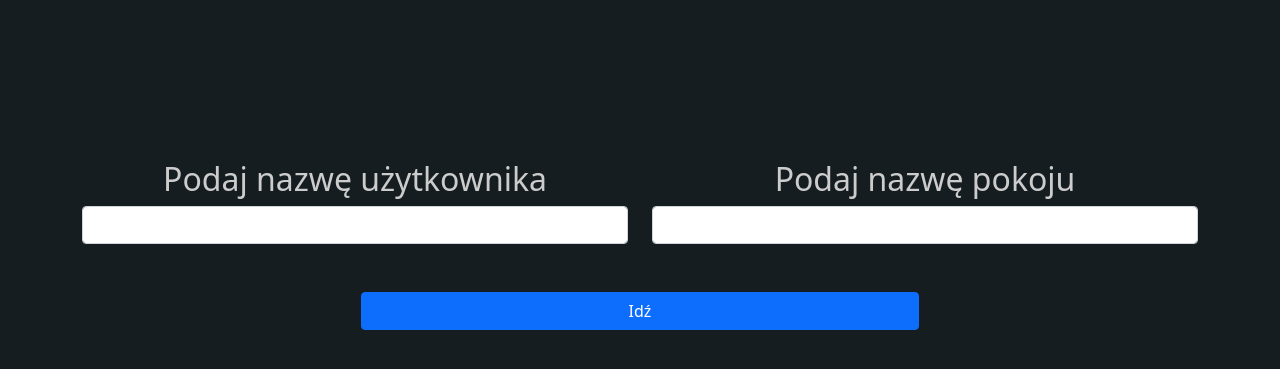
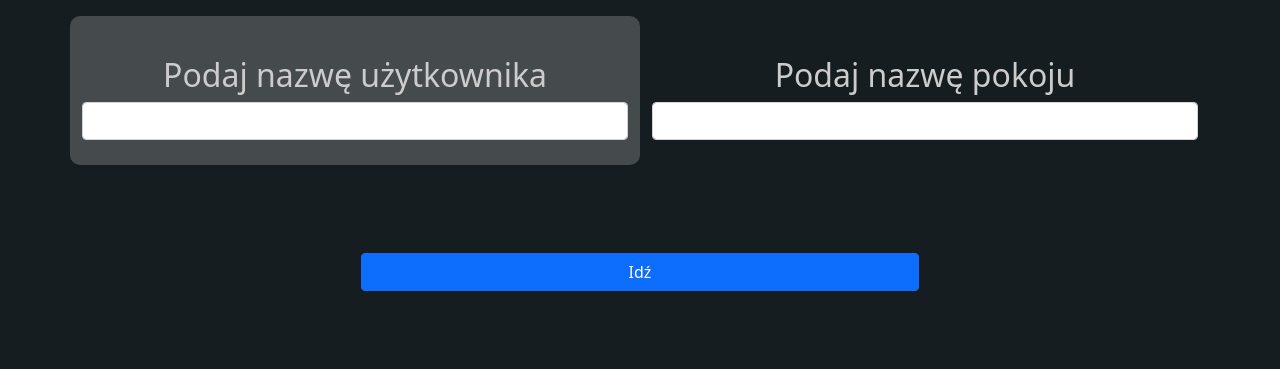
Before and after one commit to 80Quattro/ToDo, a PHP site: page / in a window 1280 px wide. Shown: the top 369 px of the page. Run offline with PHP 8.4, Linux system fonts and the light colour scheme.

Commit message:
Select new room and join room option in home screen

```diff
--- a/Views/css/home.css
+++ b/Views/css/home.css
@@ -1,9 +1,17 @@
 .col {
     text-align: center;
+    padding-top: 40px;
+    padding-bottom: 25px;
+    border-radius: 10px;
+    cursor: pointer;
+}
+
+.choice:hover {
+    background-color: rgba(255, 255, 255, 0.1);
 }
 
 .container {
-    padding-top: 10em;
+    padding-top: 1em;
 }
 
 .row {
@@ -13,3 +21,7 @@
 .btn {
     width: 50%;
 }
+
+.choice.selected {
+    background-color: rgba(255, 255, 255, 0.2);
+}
--- a/Views/home.php
+++ b/Views/home.php
@@ -1,12 +1,12 @@
 <div class="container">
     <div class="row">
-        <div class="col">
+        <div class="col choice selected" id="createRoom">
             <h2>Podaj nazwę użytkownika</h2>
             <form action="/create" method="POST" id="nameForm">
                 <input type="text" name="name" id="nameInput" class="form-control">
             </form>
         </div>
-        <div class="col">
+        <div class="col choice" id="joinRoom">
             <h2>Podaj nazwę pokoju</h2>
             <input type="text" name="roomId" id="roomIdInput" class="form-control">
         </div>
--- a/Views/js/home.js
+++ b/Views/js/home.js
@@ -7,9 +7,40 @@
 }); */
 
 // Join room option
-document.getElementById("submitButton").addEventListener("click", function() {
+/* document.getElementById("submitButton").addEventListener("click", function() {
     var roomId = document.getElementById("roomIdInput").value;
     if(roomId != "") {
         document.location.href = "/room?id=" + roomId;
     }
+});
+ */
+
+var createRoomDiv = document.getElementById("createRoom");
+var joinRoomDiv = document.getElementById("joinRoom");
+
+createRoomDiv.addEventListener("click", function(e) {
+    createRoomDiv.classList.add("selected");
+    joinRoomDiv.classList.remove("selected");
+});
+
+joinRoomDiv.addEventListener("click", function(e) {
+    joinRoomDiv.classList.add("selected");
+    createRoomDiv.classList.remove("selected");
+});
+
+document.getElementById("submitButton").addEventListener("click", function() {
+
+    if(createRoomDiv.classList.contains("selected")) {
+        var name = document.getElementById("nameInput").value;
+        if(name != "") {
+            document.getElementById("nameForm").submit();
+        }
+    }
+    else if(joinRoomDiv.classList.contains("selected")) {
+        var roomId = document.getElementById("roomIdInput").value;
+        if(roomId != "") {
+            document.location.href = "/room?id=" + roomId;
+        }
+    }
+
 })
```
